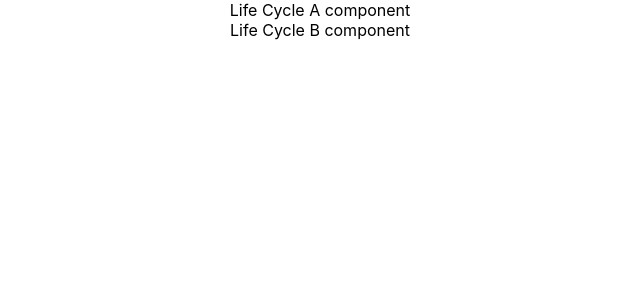
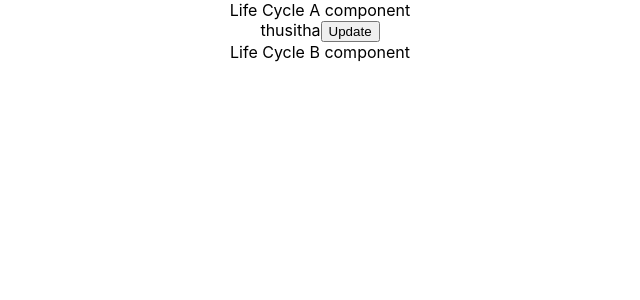
Before and after one commit to ThusithaDeepal/reactTutorialBasicto-Advance, a React (Create React App) app: page / in a window 1280 px wide. Shown: the top 300 px of the page, without its empty margins (320-960 px from the left). Built offline with nearby package versions, Linux system fonts and the light colour scheme.

Commit message:
compnent updating life cycle

```diff
--- a/src/components/LifeCycleA.js
+++ b/src/components/LifeCycleA.js
@@ -7,12 +7,20 @@ import LifeCycleB from './LifeCycleB';
 // 3. render  if there is achild component it will go to the its mounting methods like constructor,getDerivedStateFromProps,render,
 // 4. componentDidMount
 
+
+// order of updating life cycle
+// 1. getDerivedStateFromProps(props, state)
+// 2.shouldComponentUpdate(nextProps, nextState)
+// 3. render()
+// 4. getSnapshotBeforeUpdate(prevProps, prevState)
+// 5. componentDidUpdate(prevProps, prevState, snapshot)
+
 export default class LifeCycleA extends Component {
   constructor(props) {
     super(props)
 
     this.state = {
-
+      name: "thusitha"
     }
 
     console.log("inside  LifeCycle A constructor")
@@ -26,14 +34,62 @@ export default class LifeCycleA extends Component {
 
   componentDidMount() {
     console.log("inside LifeCycle A  component didmount method")
+    // Called immediately after a component is mounted. Setting state here will trigger re-rendering.
   }
+
+
+
+  shouldComponentUpdate(nextProps, nextState) {
+    // Called to determine whether the change in props and state should trigger a re-render.
+
+    // Component always returns true. PureComponent implements a shallow comparison on props
+    // and state and returns true if any props or states have changed.
+
+    // If false is returned, Component#render, componentWillUpdate and componentDidUpdate will not be called.
+
+    console.log("inside LifeCycle A shouldComponentUpdate method")
+    return true
+  }
+
+
+
+
+  getSnapshotBeforeUpdate(prevProps, prevState) {
+
+    // Runs before React applies the result of render to the document,
+    // and returns an object to be given to componentDidUpdate.
+    //  Useful for saving things such as scroll position before render causes changes to it.
+
+    // Note: the presence of getSnapshotBeforeUpdate prevents any of the deprecated lifecycle events
+    //  from running.
+    console.log("inside LifeCycle A  getSnapshotBeforeUpdate method")
+    return null
+
+  }
+  componentDidUpdate(prevProps, prevState, snapshot) {
+
+    // Called immediately after updating occurs. Not called for the initial render.
+    // The snapshot is only present if getSnapshotBeforeUpdate is present and returns non-null.
+
+    console.log("inside LifeCycle A  componentDidUpdate method")
+  }
+
+
+  changeState = () => {
+    this.setState({
+      name: "updated"
+    })
+  }
+
 
 
   render() {
     console.log("inside LifeCycle A render method")
     return (
       <div>
-        Life Cycle A component
+        Life Cycle A component <br />
+        {this.state.name}
+        <button onClick={this.changeState}>Update</button>
         <LifeCycleB />
 
 
--- a/src/components/LifeCycleB.js
+++ b/src/components/LifeCycleB.js
@@ -22,6 +22,46 @@ export default class LifeCycleB extends Component {
   }
 
 
+
+
+
+  shouldComponentUpdate(nextProps, nextState) {
+    // Called to determine whether the change in props and state should trigger a re-render.
+
+    // Component always returns true. PureComponent implements a shallow comparison on props
+    // and state and returns true if any props or states have changed.
+
+    // If false is returned, Component#render, componentWillUpdate and componentDidUpdate will not be called.
+
+    console.log("inside LifeCycle B shouldComponentUpdate method")
+    return true
+  }
+
+
+
+
+  getSnapshotBeforeUpdate(prevProps, prevState) {
+
+    // Runs before React applies the result of render to the document,
+    // and returns an object to be given to componentDidUpdate.
+    //  Useful for saving things such as scroll position before render causes changes to it.
+
+    // Note: the presence of getSnapshotBeforeUpdate prevents any of the deprecated lifecycle events
+    //  from running.
+    console.log("inside LifeCycle B  getSnapshotBeforeUpdate method")
+    return null
+
+  }
+  componentDidUpdate(prevProps, prevState, snapshot) {
+
+    // Called immediately after updating occurs. Not called for the initial render.
+    // The snapshot is only present if getSnapshotBeforeUpdate is present and returns non-null.
+
+    console.log("inside LifeCycle B  componentDidUpdate method")
+  }
+
+
+
   render() {
     console.log("inside LifeCycle B render method")
     return (
```
